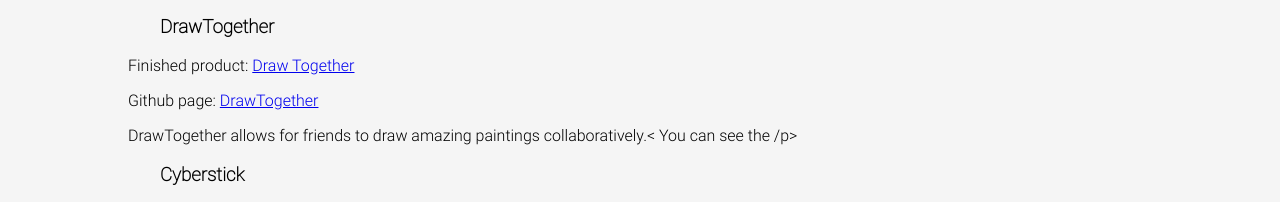
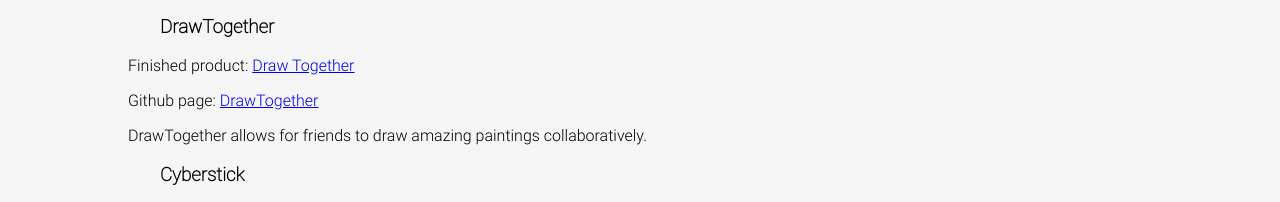
Before and after one commit to finbargiusti/WebCV, a plain HTML site: page index.html in a window 1280 px wide. Shown: the part 1540-1742 px from the top of the page. Drawn offline with Linux system fonts and the light colour scheme.

Commit message:
Removed dumb-ass typo

```diff
--- a/index.html
+++ b/index.html
@@ -47,7 +47,7 @@
 		<h3>DrawTogether</h3>
 		<p>Finished product: <a href="http://drawtogether.finbar.co/">Draw Together</a></p>
 		<p>Github page: <a href="http://github.com/finbargiusti/DrawTogether" >DrawTogether</a></p>
-		<p>DrawTogether allows for friends to draw amazing paintings collaboratively.< You can see the /p>
+		<p>DrawTogether allows for friends to draw amazing paintings collaboratively.
 		<h3>Cyberstick</h3>
 		<p>Finished product: <a href="http://cyberstick.click" >cyberstick.click</a></p>
 		<p>Github page: <a href="http://github.com/finbargiusti/CyberstickBT" >CyberstickBT</a></p>
```
